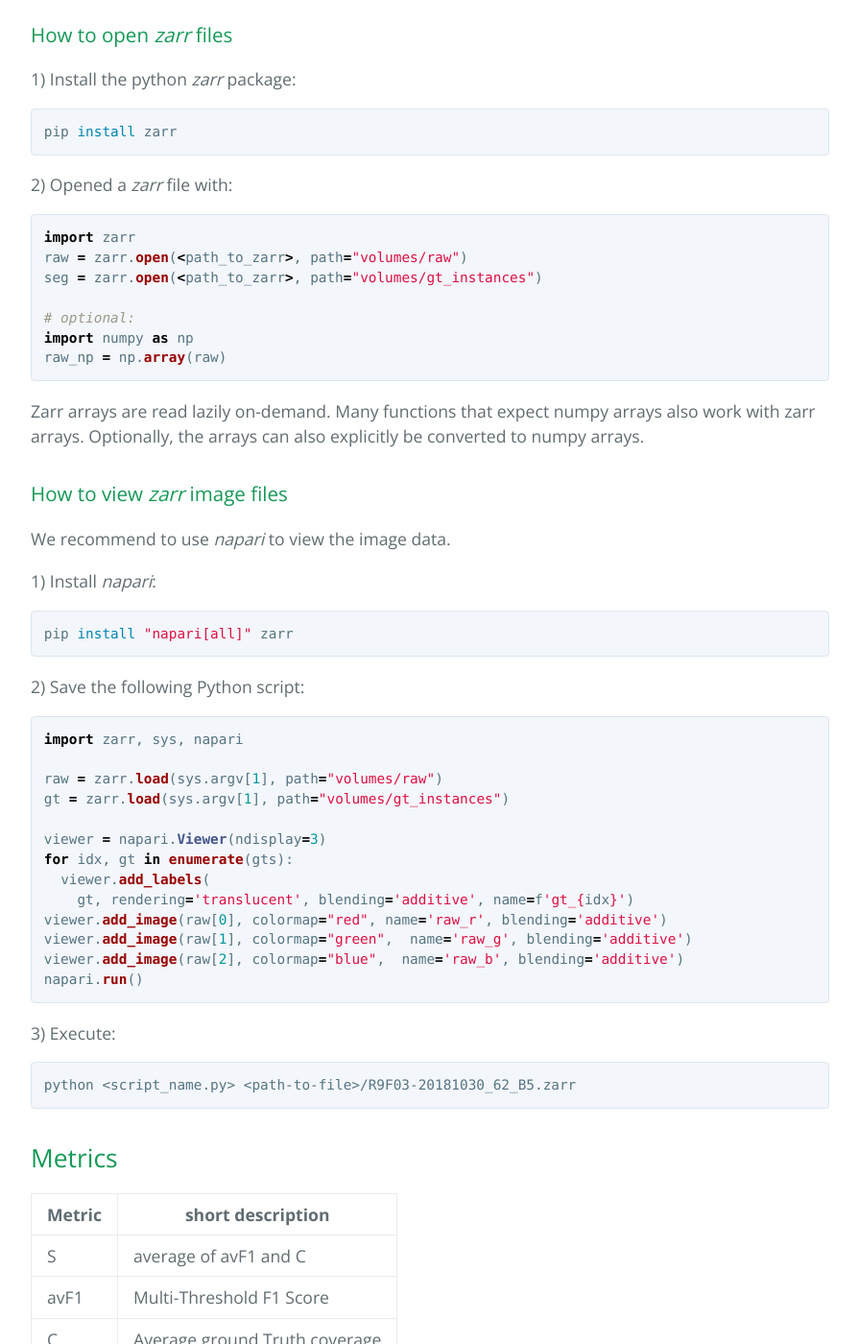
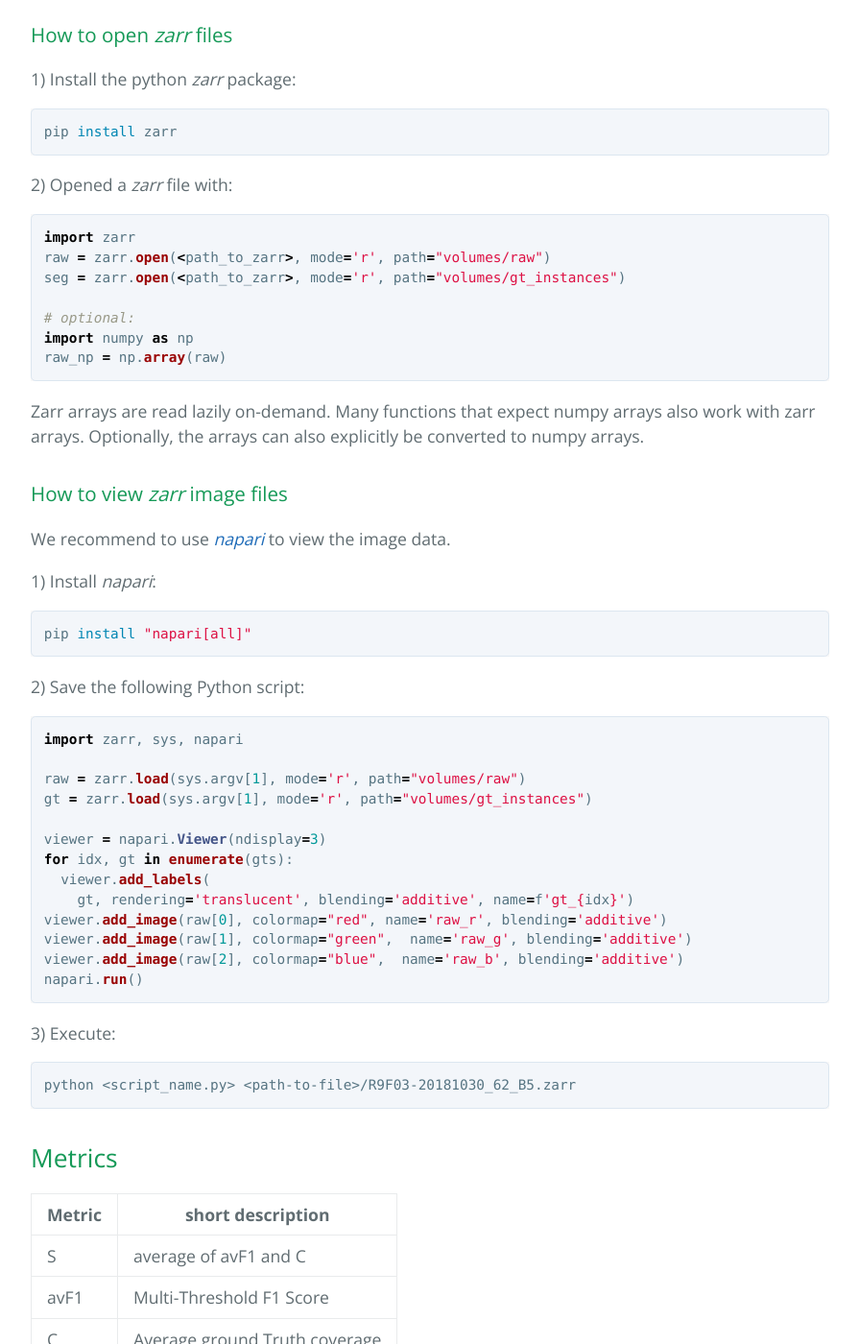
Before and after one commit to Kainmueller-Lab/fisbe, a Jekyll site: the page built from index.md, in a window 1280 px wide and 1400 px high, scrolled down 2832 px. Shown: the whole window at 96% size, without its empty margins (192-1087 px from the left). Built offline with Jekyll 4.4.1, drawn with Linux system fonts in a browser that asks for light colours.

Commit message:
add napari link and update code to read zarr files

````diff
--- a/index.md
+++ b/index.md
@@ -96,8 +96,8 @@ pip install zarr
 
 ```python
 import zarr
-raw = zarr.open(<path_to_zarr>, path="volumes/raw")
-seg = zarr.open(<path_to_zarr>, path="volumes/gt_instances")
+raw = zarr.open(<path_to_zarr>, mode='r', path="volumes/raw")
+seg = zarr.open(<path_to_zarr>, mode='r', path="volumes/gt_instances")
 
 # optional:
 import numpy as np
@@ -111,19 +111,19 @@ Optionally, the arrays can also explicitly be converted to numpy arrays.
 
 ### How to view *zarr* image files
 
-We recommend to use *napari* to view the image data.
+We recommend to use [*napari*](https://napari.org) to view the image data.
 
 1) Install *napari*:
 ```bash
-pip install "napari[all]" zarr
+pip install "napari[all]"
 ```
 
 2) Save the following Python script:
 ```python
 import zarr, sys, napari
 
-raw = zarr.load(sys.argv[1], path="volumes/raw")
-gt = zarr.load(sys.argv[1], path="volumes/gt_instances")
+raw = zarr.load(sys.argv[1], mode='r', path="volumes/raw")
+gt = zarr.load(sys.argv[1], mode='r', path="volumes/gt_instances")
 
 viewer = napari.Viewer(ndisplay=3)
 for idx, gt in enumerate(gts):
````
